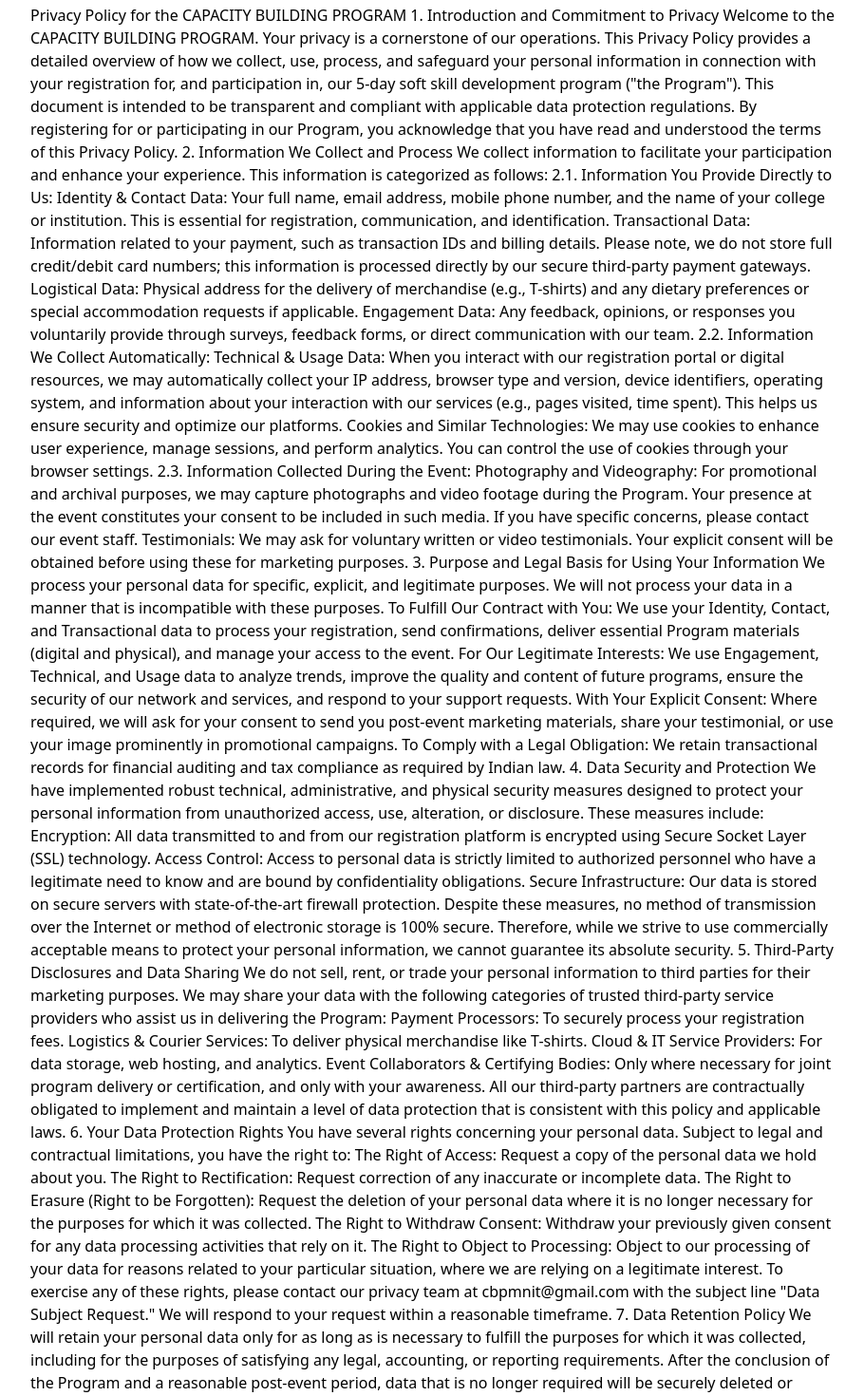
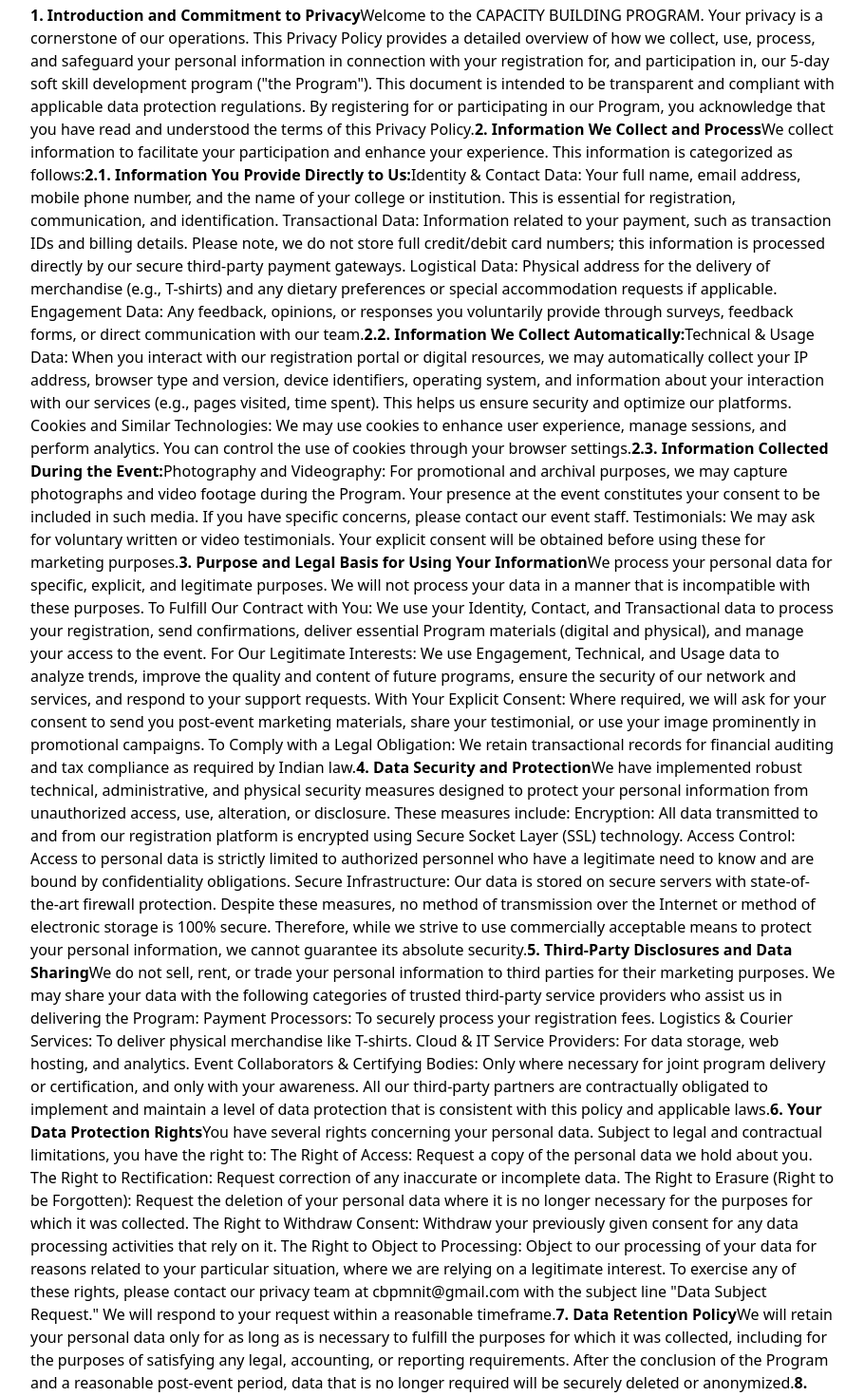
Before and after one commit to cbpmnit-glitch/cbp, a React (Vite) app: page /Private-Policy in a window 1280 px wide. Shown: the part 180-1650 px from the top of the page at 95% size, without its empty margins (184-1094 px from the left). Built offline with nearby package versions, Linux system fonts and the light colour scheme.

Commit message:
Update PrivacyPolicy.jsx

```diff
--- a/src/PrivacyPolicy.jsx
+++ b/src/PrivacyPolicy.jsx
@@ -9,19 +9,17 @@ const PrivatePolicy = () => {
         <h1 className="text-2xl font-bold mb-4">Privacy Policy</h1>
         <p className="mb-4">
 
-        Privacy Policy for the CAPACITY BUILDING PROGRAM
-
-1. Introduction and Commitment to Privacy
+<b>1. Introduction and Commitment to Privacy</b>
 
 Welcome to the CAPACITY BUILDING PROGRAM. Your privacy is a cornerstone of our operations. This Privacy Policy provides a detailed overview of how we collect, use, process, and safeguard your personal information in connection with your registration for, and participation in, our 5-day soft skill development program ("the Program").
 
 This document is intended to be transparent and compliant with applicable data protection regulations. By registering for or participating in our Program, you acknowledge that you have read and understood the terms of this Privacy Policy.
 
-2. Information We Collect and Process
+<b>2. Information We Collect and Process</b>
 
 We collect information to facilitate your participation and enhance your experience. This information is categorized as follows:
 
-2.1. Information You Provide Directly to Us:
+<b>2.1. Information You Provide Directly to Us:</b>
 
 Identity & Contact Data: Your full name, email address, mobile phone number, and the name of your college or institution. This is essential for registration, communication, and identification.
 
@@ -31,19 +29,19 @@ Logistical Data: Physical address for the delivery of merchandise (e.g., T-shirt
 
 Engagement Data: Any feedback, opinions, or responses you voluntarily provide through surveys, feedback forms, or direct communication with our team.
 
-2.2. Information We Collect Automatically:
+<b>2.2. Information We Collect Automatically:</b>
 
 Technical & Usage Data: When you interact with our registration portal or digital resources, we may automatically collect your IP address, browser type and version, device identifiers, operating system, and information about your interaction with our services (e.g., pages visited, time spent). This helps us ensure security and optimize our platforms.
 
 Cookies and Similar Technologies: We may use cookies to enhance user experience, manage sessions, and perform analytics. You can control the use of cookies through your browser settings.
 
-2.3. Information Collected During the Event:
+<b>2.3. Information Collected During the Event:</b>
 
 Photography and Videography: For promotional and archival purposes, we may capture photographs and video footage during the Program. Your presence at the event constitutes your consent to be included in such media. If you have specific concerns, please contact our event staff.
 
 Testimonials: We may ask for voluntary written or video testimonials. Your explicit consent will be obtained before using these for marketing purposes.
 
-3. Purpose and Legal Basis for Using Your Information
+<b>3. Purpose and Legal Basis for Using Your Information</b>
 
 We process your personal data for specific, explicit, and legitimate purposes. We will not process your data in a manner that is incompatible with these purposes.
 
@@ -55,7 +53,7 @@ With Your Explicit Consent: Where required, we will ask for your consent to send
 
 To Comply with a Legal Obligation: We retain transactional records for financial auditing and tax compliance as required by Indian law.
 
-4. Data Security and Protection
+<b>4. Data Security and Protection</b>
 
 We have implemented robust technical, administrative, and physical security measures designed to protect your personal information from unauthorized access, use, alteration, or disclosure. These measures include:
 
@@ -67,7 +65,7 @@ Secure Infrastructure: Our data is stored on secure servers with state-of-the-ar
 
 Despite these measures, no method of transmission over the Internet or method of electronic storage is 100% secure. Therefore, while we strive to use commercially acceptable means to protect your personal information, we cannot guarantee its absolute security.
 
-5. Third-Party Disclosures and Data Sharing
+<b>5. Third-Party Disclosures and Data Sharing</b>
 
 We do not sell, rent, or trade your personal information to third parties for their marketing purposes. We may share your data with the following categories of trusted third-party service providers who assist us in delivering the Program:
 
@@ -81,7 +79,7 @@ Event Collaborators & Certifying Bodies: Only where necessary for joint program
 
 All our third-party partners are contractually obligated to implement and maintain a level of data protection that is consistent with this policy and applicable laws.
 
-6. Your Data Protection Rights
+<b>6. Your Data Protection Rights</b>
 
 You have several rights concerning your personal data. Subject to legal and contractual limitations, you have the right to:
 
@@ -97,19 +95,19 @@ The Right to Object to Processing: Object to our processing of your data for rea
 
 To exercise any of these rights, please contact our privacy team at cbpmnit@gmail.com with the subject line "Data Subject Request." We will respond to your request within a reasonable timeframe.
 
-7. Data Retention Policy
+<b>7. Data Retention Policy</b>
 
 We will retain your personal data only for as long as is necessary to fulfill the purposes for which it was collected, including for the purposes of satisfying any legal, accounting, or reporting requirements. After the conclusion of the Program and a reasonable post-event period, data that is no longer required will be securely deleted or anonymized.
 
-8. Children's Privacy
+<b>8. Children's Privacy</b>
 
 The CAPACITY BUILDING PROGRAM is intended for a professional and adult audience. We do not knowingly collect personal information from individuals under the age of 18. If we become aware that we have inadvertently collected such data, we will take steps to delete it promptly.
 
-9. Updates to This Privacy Policy
+<b>9. Updates to This Privacy Policy</b>
 
 We may update this Privacy Policy from time to time to reflect changes in our practices or for other operational, legal, or regulatory reasons. We will notify you of any material changes by posting the new policy on our event page and, where feasible, via email.
 
-10. Contact Us for Privacy Concerns
+<b>10. Contact Us for Privacy Concerns</b>
 
 If you have any questions, concerns, or complaints regarding this Privacy Policy or our data handling practices, please do not hesitate to contact us.
 
```
